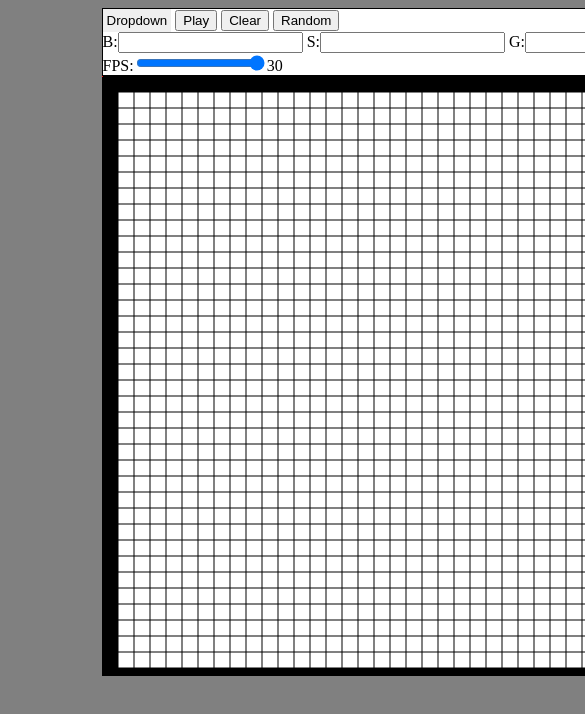
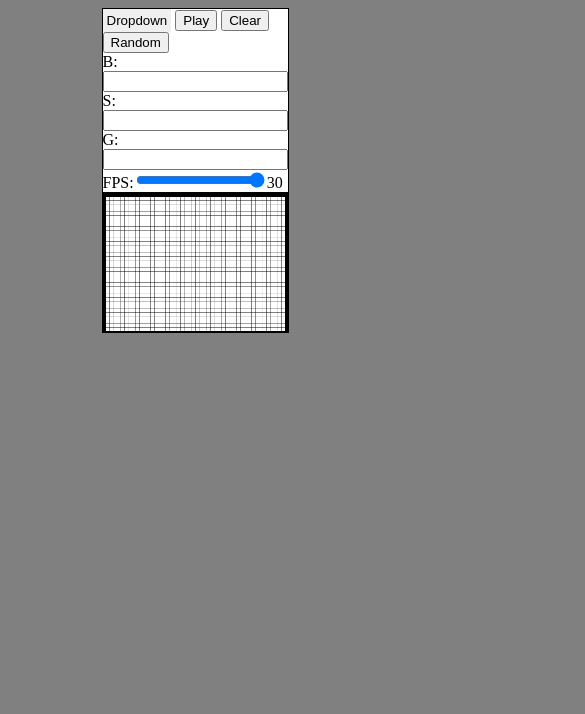
Before and after one commit to dandre3000/game-of-life, a website built with webpack: page src/index.html in a window 390 px wide. Shown: the top 714 px of the page, 585 px wide, since content can reach past the window. Built offline with nearby package versions, Linux system fonts and the light colour scheme.

Commit message:
Responsive canvas size

```diff
--- a/src/style.css
+++ b/src/style.css
@@ -7,14 +7,20 @@ body {
 }
 
 main {
+	width: 50%;
 	margin: auto;
-	width: 50%;
+	display: flex;
+	flex-direction: column;
+	justify-content: center;
 }
 
 #controls {
-	width: 800px;
 	border: 1px solid black;
 	background-color: white;
+}
+
+canvas {
+
 }
 
 /* Style The Dropdown Button */
```
